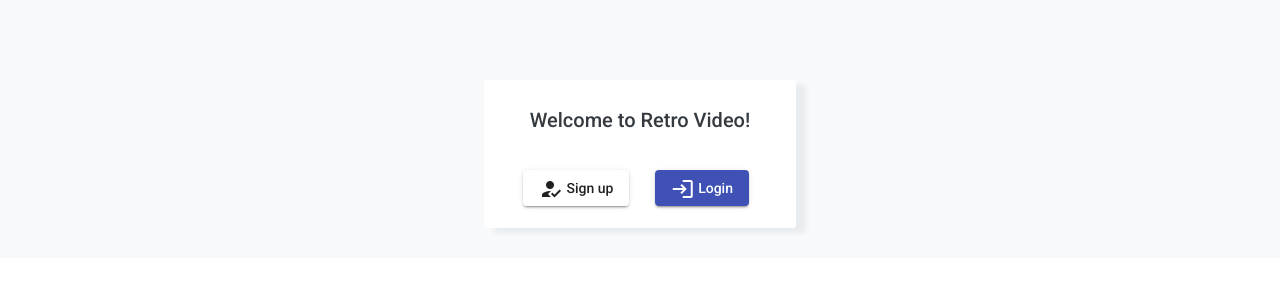
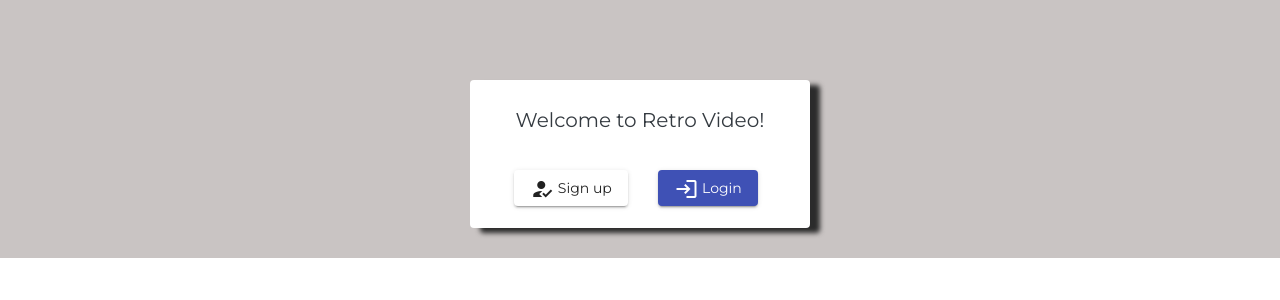
Before and after one commit to J-Kuopus/myFlix-Angular-client, an Angular app: page /welcome in a window 1280 px wide. Shown: the top 300 px of the page. Built offline with nearby package versions, Linux system fonts and the light colour scheme.

Commit message:
Updated fonts and colors

```diff
--- a/src/app/welcome-page/welcome-page.component.scss
+++ b/src/app/welcome-page/welcome-page.component.scss
@@ -1,7 +1,9 @@
-$backgroundColor: #f8f9fa;
+@import url('https://fonts.googleapis.com/css2?family=Montserrat&display=swap');
+
+$backgroundColor: #c9c4c3;
 $cardColor: #fff;
 $textColor: #343a40;
-$boxShadowColor: #e9ecef;
+$boxShadowColor: #2b2b2b;
 
 .welcome-page {
     display: flex;
@@ -9,6 +11,7 @@
     align-items: center;
     padding: 30px 40px;
     background-color: $backgroundColor;
+    font-family: 'Montserrat', sans-serif;
 }
 
 .welcome-card {
@@ -25,6 +28,9 @@
     color: $textColor;
     display: flex;
     justify-content: center;
+    font-family: 'Montserrat', sans-serif;
+    font-weight: 300;
+    font-size: 16;
 }
 
 .mat-card>.mat-card-actions:last-child {
@@ -33,3 +39,7 @@
     display: flex;
     justify-content: space-evenly;
 }
+
+.mat-raised-button {
+    font-family: 'Montserrat', sans-serif;
+}
```
